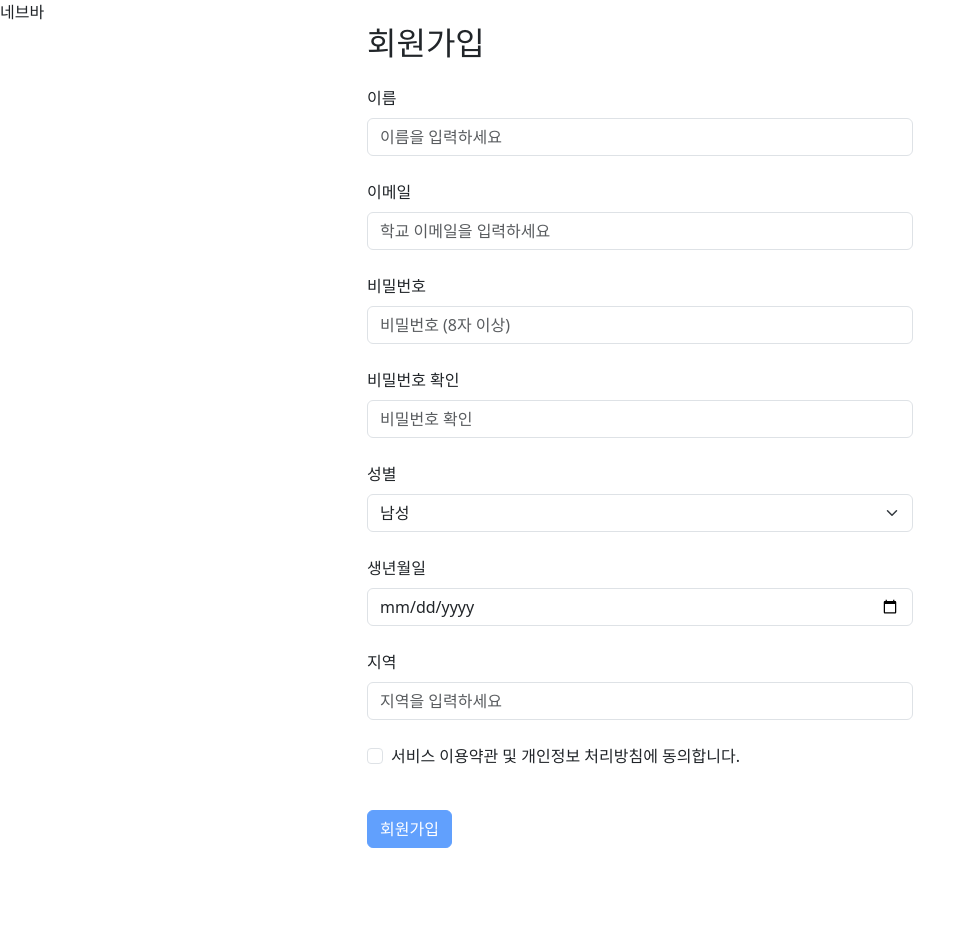
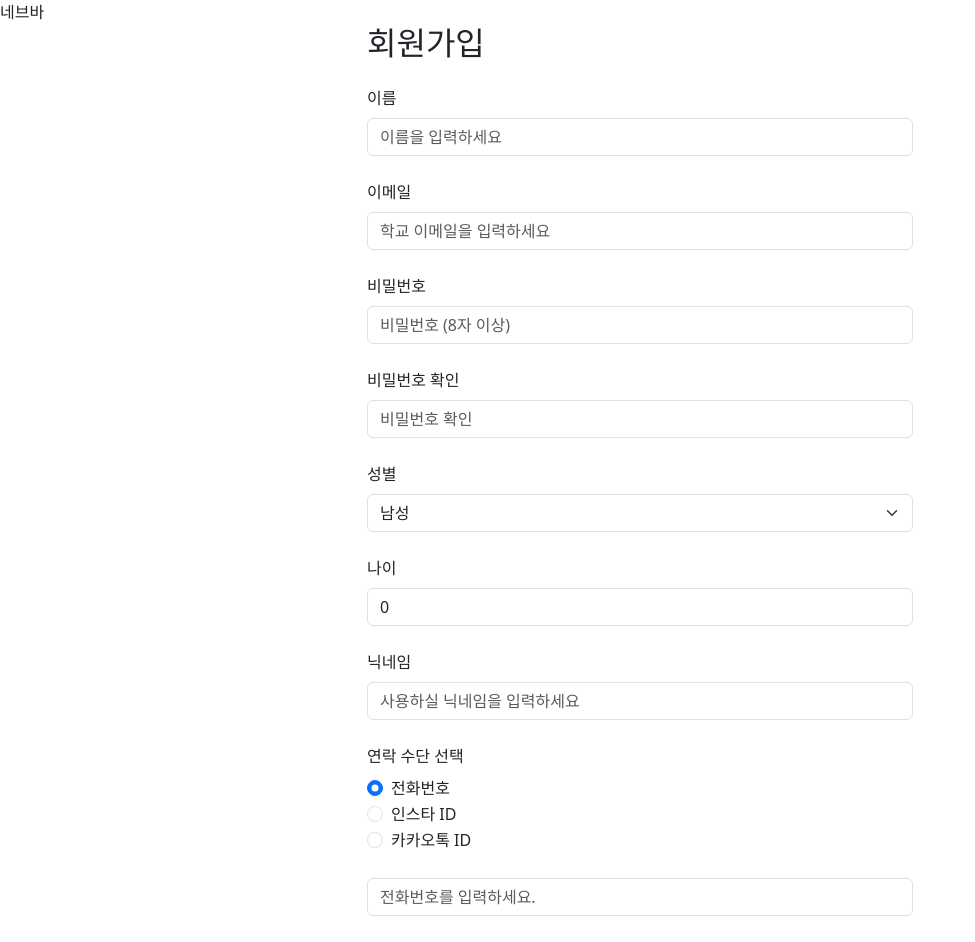
Before and after one commit to pyosunyoung/number-blind-date, a React (Create React App) app in the folder number-ting/: page /RegisterPage in a window 1280 px wide. Shown: the top 942 px of the page, without its empty margins (0-975 px from the left). Before the commit the page ends 848 px from the top, so only its background shows below. Built offline with nearby package versions, Linux system fonts and the light colour scheme; no server answers.

Commit message:
회원가입 수정

```diff
--- a/number-ting/src/featueres/post/postSlice.js
+++ b/number-ting/src/featueres/post/postSlice.js
@@ -10,7 +10,7 @@ export const createPost = createAsyncThunk(
     try{
       const response = await api.post("/matching/posts",formData)
       if(response.status!==200) throw new Error(response.error)
-      dispatch(showToastMessage({message:"포스트잇잇 생성 완료", status:"success"}))
+      dispatch(showToastMessage({message:"포스트잇 생성 완료", status:"success"}))
       // dispatch(getPostList({page:1}))
         return response.data.data
     }catch(error){
--- a/number-ting/src/featueres/user/userSlice.js
+++ b/number-ting/src/featueres/user/userSlice.js
@@ -62,7 +62,7 @@ export const logout = () => async (dispatch) => {
 export const registerUser = createAsyncThunk(
   "user/registerUser",
   async (
-    { userName, email, userPassword, gender, birth_date, location, navigate },
+    { userName, email, userPassword, gender, age, nickname, contact,  location, navigate },
     { dispatch, rejectWithValue }
   ) => {
     try {
@@ -71,7 +71,9 @@ export const registerUser = createAsyncThunk(
         userName,
         userPassword,
         gender,
-        birth_date,
+        age,
+        nickname,
+        contact,
         location,
       });
 
--- a/number-ting/src/page/MatchingPage/MatchingPage.js
+++ b/number-ting/src/page/MatchingPage/MatchingPage.js
@@ -1,9 +1,90 @@
-import React from 'react'
+import React, { useState } from 'react'
+import { Container, Button } from "react-bootstrap";
+import { useDispatch, useSelector } from "react-redux";
+import { useSearchParams, useNavigate } from "react-router-dom";
+import ReactPaginate from "react-paginate";
+import NewPostItDialog from './Modal/NewPostItDialog';
+  // ★하루에 작성가능한 수량 제한이 필요할듯?, 저번에 말한 열람 제한도 동일 (오른쪽 상단에 배치하면 될듯)
+  // 개발 해야 할 사항
+  // 1. +포스트잇 붙이기 누를시 모달창 생성, 모달 = 팝업창
+  // 2. 폼에 들어갈 내용 (닉네임, 나이, mbti, instagram, bio, 연락처, 키?, 학과?, 취미?, 어필 혹은 하고 싶은 말)
+  // 2-1 열람 제한이 있어야하고 포스트잇 썸네일에는 닉네임, 나이, mbti, 학과 등만 표출되어지게 설정하고
+  //     포스트잇을 누를시 열람하기, 취소 팝업창이 표출되어지게 설정하여여 잘못누름을 방지해야 할 것
+  //     열람 버튼을 누를 시 상세정보인 연락처, 인스타그램, 키 등을 확인 할 수 있게 설정할 것.
+  //     그냥 공지사항, 사용방법 같은 곳에 포스트잇 작성시 수정,삭제는 불가능 하다고 못 박아버릴까?
+  // 3. 모든 폼 작성 후 붙이기, 취소 버튼 누를 시 모달창 닫힘
+  // 4. 몇개는 회원정보를 get으로 가져와도 괜찮을 정보도 있어서 폼에 자동 입력 기능도 생각중
+  // 5. 자기가 작성한 postIt만 색깔 다르게 할까?
+  // 사용자가 많아지면 내가 작성한 postIt은 계속 밀려날텐데 이런 것도 생각
+  // 6. 페이지네이션 백엔드 작업 필요. (나 할 때는 query란 걸로 작업했는데 스프링은 어케하는지 1도 감이 안옴)
+  // 7. 검색기능 구현 생각.
+  // 8. 로그인이 안되어있으면 글쓰기 버튼, 포스트잇 열람 누를시 로그인 창으로 이동되는 로직 추가 구현.
 
 const MatchingPage = () => {
+  const navigate = useNavigate();
+  const [query] = useSearchParams();
+  // const { postList, totalPageNum } = useSelector((state) => state.post);
+  const [showDialog, setShowDialog] = useState(false);
+  const [searchQuery, setSearchQuery] = useState({
+    page: query.get("page") || 1,
+    name: query.get("name") || "",
+  }); //검색 조건들을 저장하는 객체, 해당 url의 page, name값 들고와라
+
+  //포스트잇 리스트 가져오기 (url쿼리 맞춰서)
+  // useEffect(()=>{
+  //   dispatch(getPostList({...searchQuery})) // uri 커리가 바뀔 때 마다 호출하고 해당 searchQuery들을 보내겠다.
+  // }, [query])
+
+  // useEffect(() => {
+  //   //검색어나 페이지가 바뀌면 url바꿔주기 (검색어또는 페이지가 바뀜 => url 바꿔줌=> url쿼리 읽어옴=> 이 쿼리값 맞춰서  상품리스트 가져오기)
+  //   if(searchQuery.name === ""){ // 객체의 이름이 없다면
+  //     delete searchQuery.name; // 이름 필드를 삭제 시킴
+  //   }
+  //   const params = new URLSearchParams(searchQuery); // 검색어를 params url 형태로 바꿔줌 즉 객체를 쿼리 형태로 바꿔줌 page=1&name=jaket 이런식
+  //   const queryString = params.toString() // 문자열로 바꿔줘야 적용됨 serarchQuery객체 => url로 바꿔줌
+  //   // console.log("qqq",query)
+  //   navigate("?" + queryString)// url 변경 완료, useSearchParams를 통해 query값을 익어옴
+  // }, [searchQuery]);
+
+  const handleClickNewPostIt = () => {
+    setShowDialog(true);
+  }
+  const handlePageClick = ({ selected }) => { //1페이지를 누르면
+    //  쿼리에 페이지값 바꿔주기
+    setSearchQuery({...searchQuery, page:selected + 1});
+    console.log("selected", selected);//1페이지를 누르면 0이 나옴 그래서 +1을 해주면 ;됨
+  };
   return (
     <div>
-      매칭 페이지
+      한번 작성한 포스트잇은 수정 및 삭제가 불가능 하오니 신중하게 작성 부탁드려요!
+      <Button className="mt-2 mb-2 buttonColor" variant="secondary" onClick={handleClickNewPostIt}>
+          글쓰기 +
+        </Button>
+        <ReactPaginate
+          nextLabel="next >"
+          onPageChange={handlePageClick}
+          pageRangeDisplayed={5} //몇개의 페이지를 보여줄지
+          pageCount={50}//totalPageNum원래 이값들어감감 // 전체 페이지가 몇개인지는 백엔드만 알기 때문에 백엔드에서 알려줘야 함
+          forcePage={searchQuery.page - 1}
+          previousLabel="< previous"
+          renderOnZeroPageCount={null}
+          pageClassName="page-item"
+          pageLinkClassName="page-link"
+          previousClassName="page-item"
+          previousLinkClassName="page-link"
+          nextClassName="page-item"
+          nextLinkClassName="page-link"
+          breakLabel="..."
+          breakClassName="page-item"
+          breakLinkClassName="page-link"
+          containerClassName="pagination"
+          activeClassName="active"
+          className="paginate-style list-style-none"
+        />
+        <NewPostItDialog
+          showDialog={showDialog}
+          setShowDialog={setShowDialog}
+        />
     </div>
   )
 }
--- /dev/null
+++ b/number-ting/src/page/MatchingPage/Modal/NewPostItDialog.js
@@ -0,0 +1,20 @@
+import React from 'react'
+
+
+const InitialFormData = {
+  mbti: '',
+  height: 0,
+  highlight: '',
+  hobby: [],
+  pushcategory:["", "", ""]
+};
+
+const NewPostItDialog = ({showDialog, setShowDialog}) => {
+  return (
+    <div>
+
+    </div>
+  )
+}
+
+export default NewPostItDialog
--- a/number-ting/src/page/RegisterPage/RegisterPage.js
+++ b/number-ting/src/page/RegisterPage/RegisterPage.js
@@ -14,10 +14,19 @@ const RegisterPage = () => {
   const [userPassword, setUserPassword] = useState(""); // 비밀번호
   const [confirmPassword, setConfirmPassword] = useState(""); // 비밀번호 확인
   const [gender, setGender] = useState("남성"); // 기본값: 남성
-  const [birth_date, setBirthDate] = useState(""); // 생년월일
+  // const [birth_date, setBirthDate] = useState(""); // 생년월일
+  const [age, setAge] = useState(0); // 나이
+  const [nickname, setNickname] = useState(""); // 닉네임
+  const [contact, setContact] = useState(""); // 연락 수단단
   const [location, setLocation] = useState(""); // 지역
   const [agreeTerms, setAgreeTerms] = useState(false); // 이용약관 동의 상태
   const [testResponse, setTestResponse] = useState(""); // 🔹 백엔드 응답을 저장할 상태 추가
+  const [contactMethod, setContactMethod] = useState("phone");
+  const placeholders = {
+    phone: "전화번호를 입력하세요.",
+    instagram: "인스타 ID를 입력하세요.",
+    kakao: "카카오톡 ID를 입력하세요."
+  };
 
   // 이메일 유효성 검사 함수
   const validateEmail = (email) => email.endsWith("@bu.ac.kr");
@@ -26,7 +35,7 @@ const RegisterPage = () => {
   const handleSubmit = (event) => {
     event.preventDefault(); // 기본 폼 제출 방지
 
-    const formattedBirthDate = new Date(birth_date).toISOString().split("T")[0];
+    // const formattedBirthDate = new Date(birth_date).toISOString().split("T")[0];
 
     // 이메일 유효성 검사
     if (!validateEmail(email)) {
@@ -60,7 +69,9 @@ const RegisterPage = () => {
           username: userName,
           password: userPassword,
           gender,
-          birth_date: formattedBirthDate,
+          age,
+          nickname,
+          contact,
           location,
           role: "USER",
         },
@@ -76,7 +87,9 @@ const RegisterPage = () => {
         userName,
         userPassword,
         gender,
-        birth_date: formattedBirthDate,
+        age,
+        nickname,
+        contact,
         location,
         navigate,
       })
@@ -159,16 +172,72 @@ const RegisterPage = () => {
             </Form.Group>
             <br />
 
-            {/* 🔹 생년월일 입력 */}
+            {/* 🔹 나이 입력 */}
             <Form.Group controlId="formBirthDate">
-              <Form.Label>생년월일</Form.Label>
+              <Form.Label>나이</Form.Label>
               <Form.Control
-                type="date"
-                value={birth_date}
-                onChange={(e) => setBirthDate(e.target.value)}
+                type="number"
+                value={age}
+                onChange={(e) => setAge(e.target.value)}
                 required
               />
             </Form.Group>
+            <br />
+            {/* 🔹 닉네임 입력 */}
+            <Form.Group controlId="formLocation">
+              <Form.Label>닉네임</Form.Label>
+              <Form.Control
+                type="text"
+                placeholder="사용하실 닉네임을 입력하세요" //모든 이름은 닉네임으로 운영됩니다.
+                value={nickname}
+                onChange={(e) => setNickname(e.target.value)}
+                required
+              />
+            </Form.Group>
+            <br />
+
+             {/* 🔹 연락수단 선택 */}
+      <Form.Group controlId="contactMethod">
+        <Form.Label>연락 수단 선택</Form.Label>
+        <div>
+          <Form.Check
+            type="radio"
+            label="전화번호"
+            name="contactMethod"
+            value="phone"
+            checked={contactMethod === "phone"}
+            onChange={() => setContactMethod("phone")}
+          />
+          <Form.Check
+            type="radio"
+            label="인스타 ID"
+            name="contactMethod"
+            value="instagram"
+            checked={contactMethod === "instagram"}
+            onChange={() => setContactMethod("instagram")}
+          />
+          <Form.Check
+            type="radio"
+            label="카카오톡 ID"
+            name="contactMethod"
+            value="kakao"
+            checked={contactMethod === "kakao"}
+            onChange={() => setContactMethod("kakao")}
+          />
+        </div>
+      </Form.Group>
+
+      {/* 🔹 연락정보 입력 */}
+      <Form.Group controlId="formLocation">
+        <Form.Label></Form.Label>
+        <Form.Control
+          type="text"
+          placeholder={placeholders[contactMethod]}
+          value={contact}
+          onChange={(e) => setContact(e.target.value)}
+          required
+        />
+      </Form.Group>
             <br />
 
             {/* 🔹 지역 입력 */}
```
Also changed, not shown: number-ting/src/page/MatchingPage/Modal/PostitViewOrNot.js (added, +11 -0 lines).
